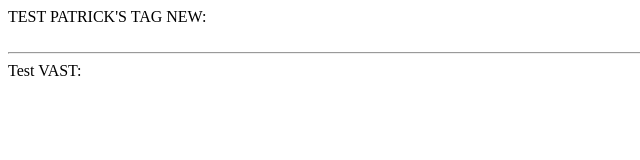
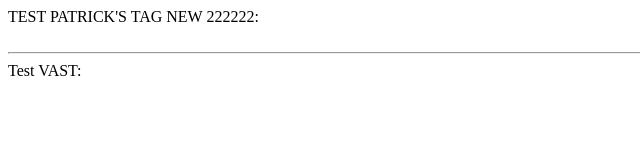
Before and after one commit to PatrickDigitalReef/PatrickDigitalReef.github.io, a plain HTML site: page index.html in a window 1280 px wide. Shown: the full height of the page, 0-640 px from the left. Drawn offline with Linux system fonts and the light colour scheme.

Commit message:
Update index.html

```diff
--- a/index.html
+++ b/index.html
@@ -9,7 +9,7 @@
 </head>
 <body>
     <div>
-        TEST PATRICK'S TAG NEW:
+        TEST PATRICK'S TAG NEW 222222:
         <br>
         <script src="https://arena.altitude-arena.com/7J2AD4BU152NP156I5V0I9BS5O?us_privacy=[REPLACE]" type="text/javascript"></script>
     </div>
```
